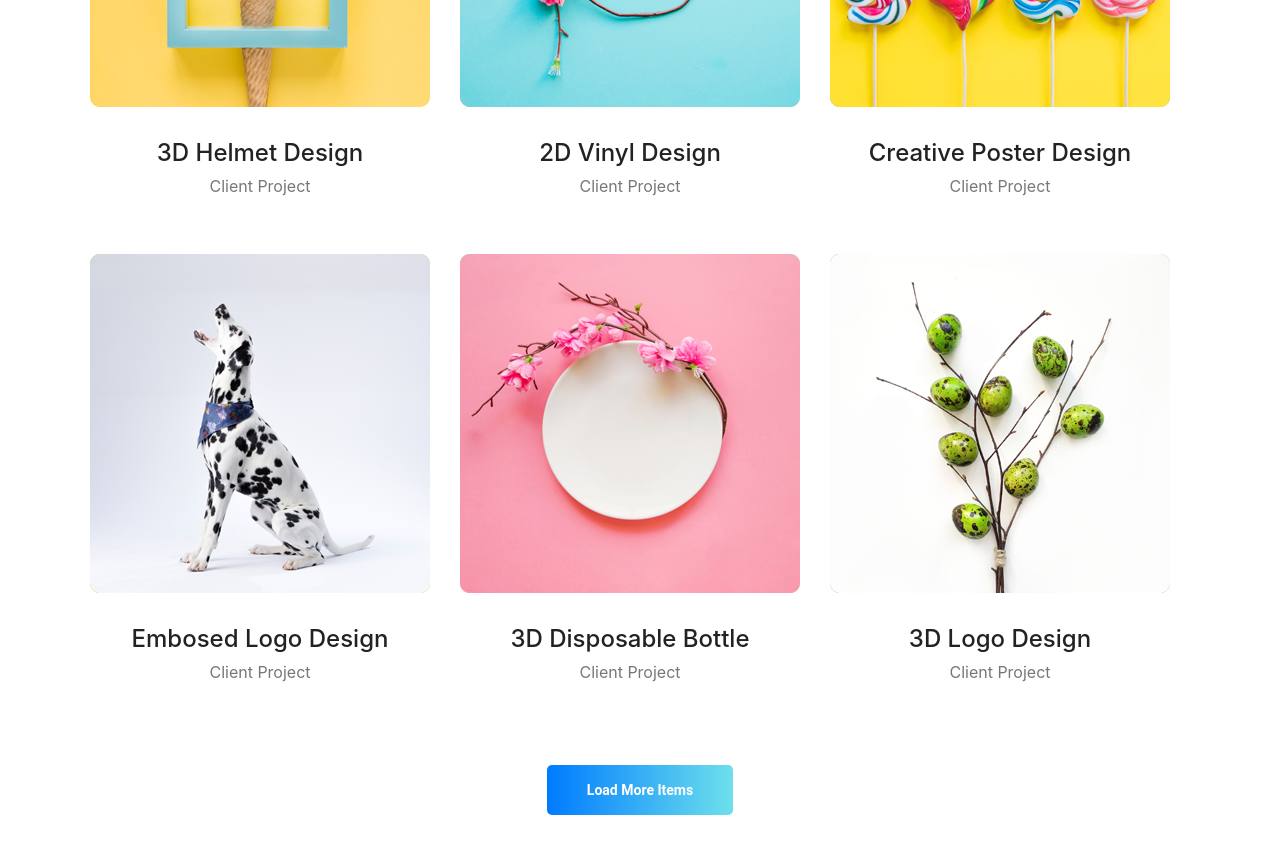
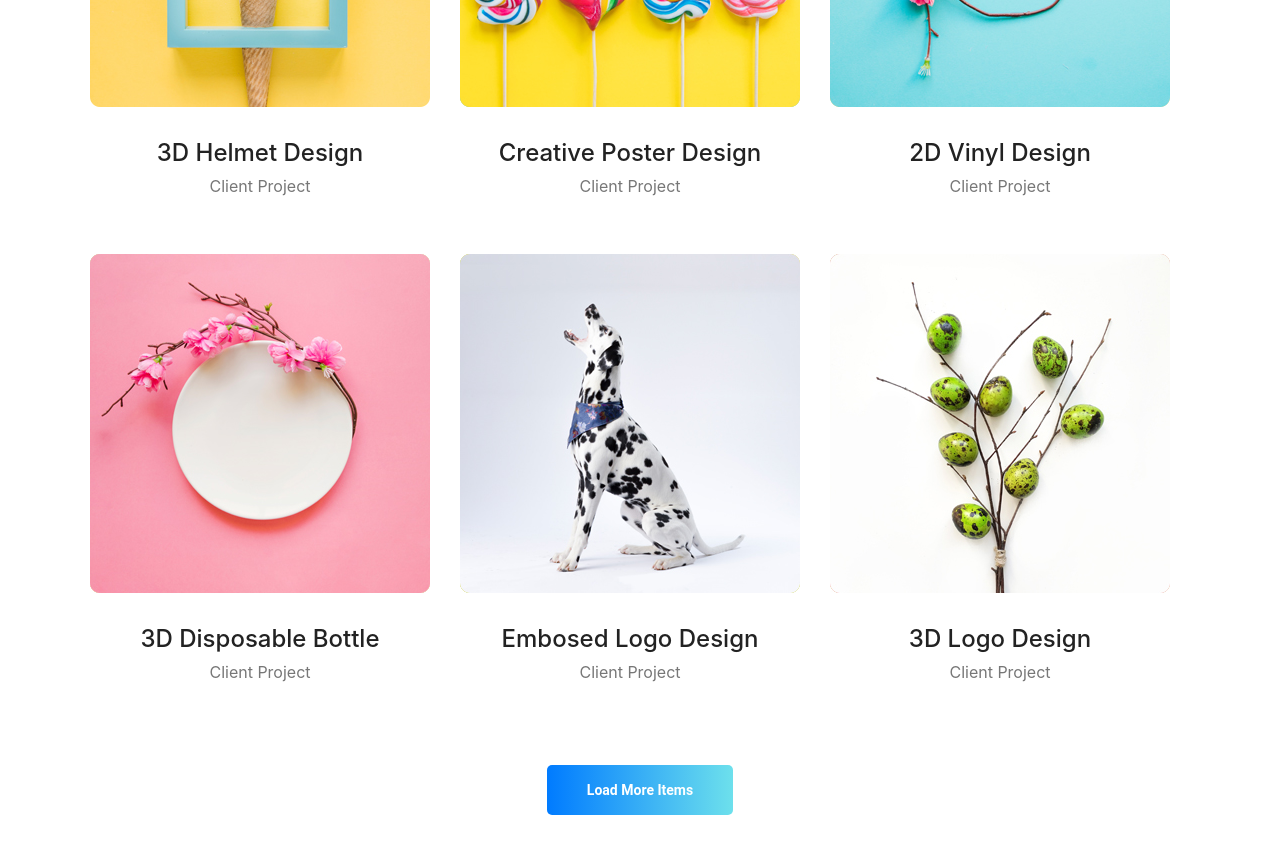
Before and after one commit to yfg1995/meetus, a Vue app: page / in a window 1280 px wide. Shown: the part 3260-4113 px from the top of the page. Built offline with nearby package versions, Linux system fonts and the light colour scheme.

Commit message:
gallery images transition debug

```diff
--- a/src/components/Tab.vue
+++ b/src/components/Tab.vue
@@ -31,7 +31,11 @@ export default {
   transform: translateY(30px);
 }
 .projects-enter-active {
-  transition: all 0.3s ease-out;
+  transition: all 0.3s ease-in-out;
+}
+.projects-leave-active {
+  position: absolute;
+  z-index: -1;
 }
 .projects-enter-to,
 .projects-leave-from {
--- a/src/store/info/index.js
+++ b/src/store/info/index.js
@@ -114,24 +114,24 @@ export default {
           category: "vector",
         },
         {
+          title: "creative poster design",
+          image: "project-3.jpg",
+          category: "raster",
+        },
+        {
           title: "2D vinyl design",
           image: "project-2.jpg",
           category: "vector",
         },
         {
-          title: "creative poster design",
-          image: "project-3.jpg",
-          category: "raster",
+          title: "3D disposable bottle",
+          image: "project-5.jpg",
+          category: "ui/ux",
         },
         {
           title: "embosed logo design",
           image: "project-4.jpg",
           category: "raster",
-        },
-        {
-          title: "3D disposable bottle",
-          image: "project-5.jpg",
-          category: "ui/ux",
         },
         {
           title: "3D logo design",
```
